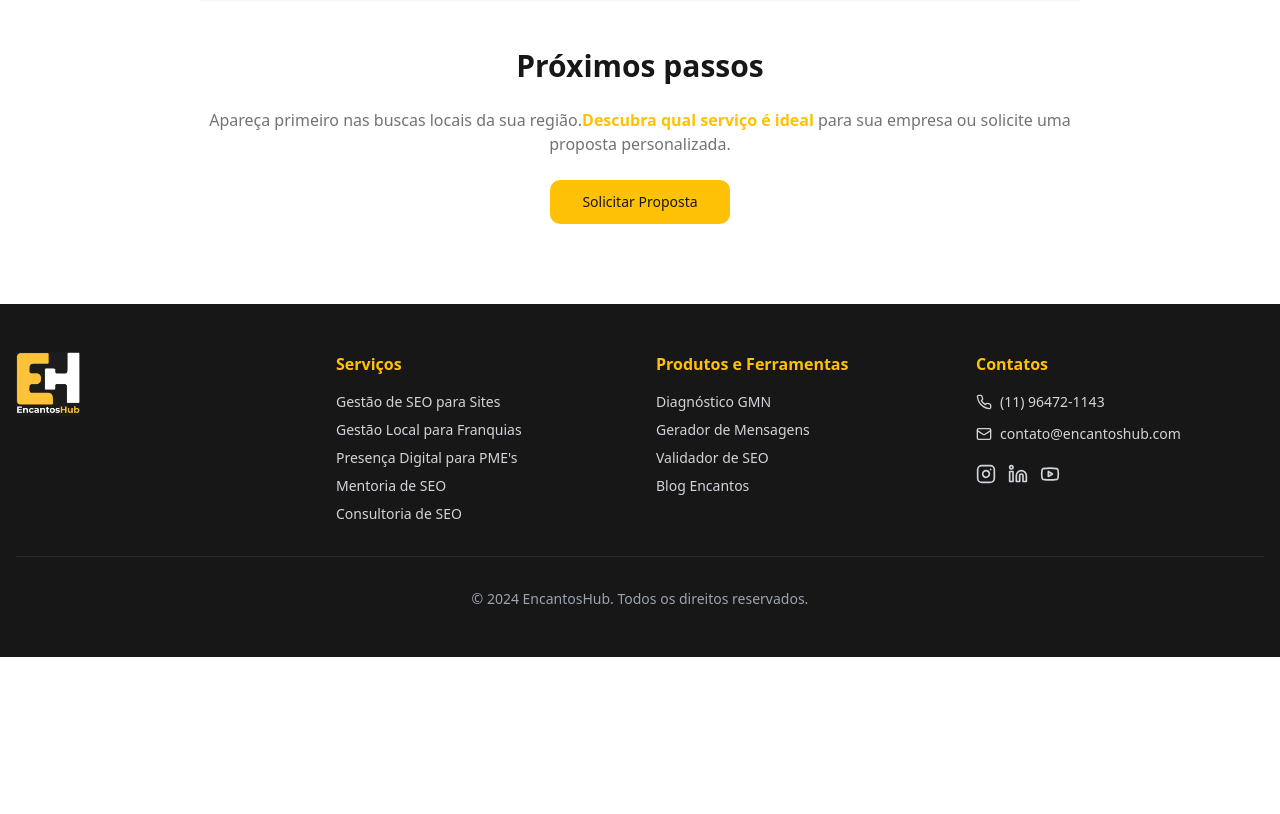
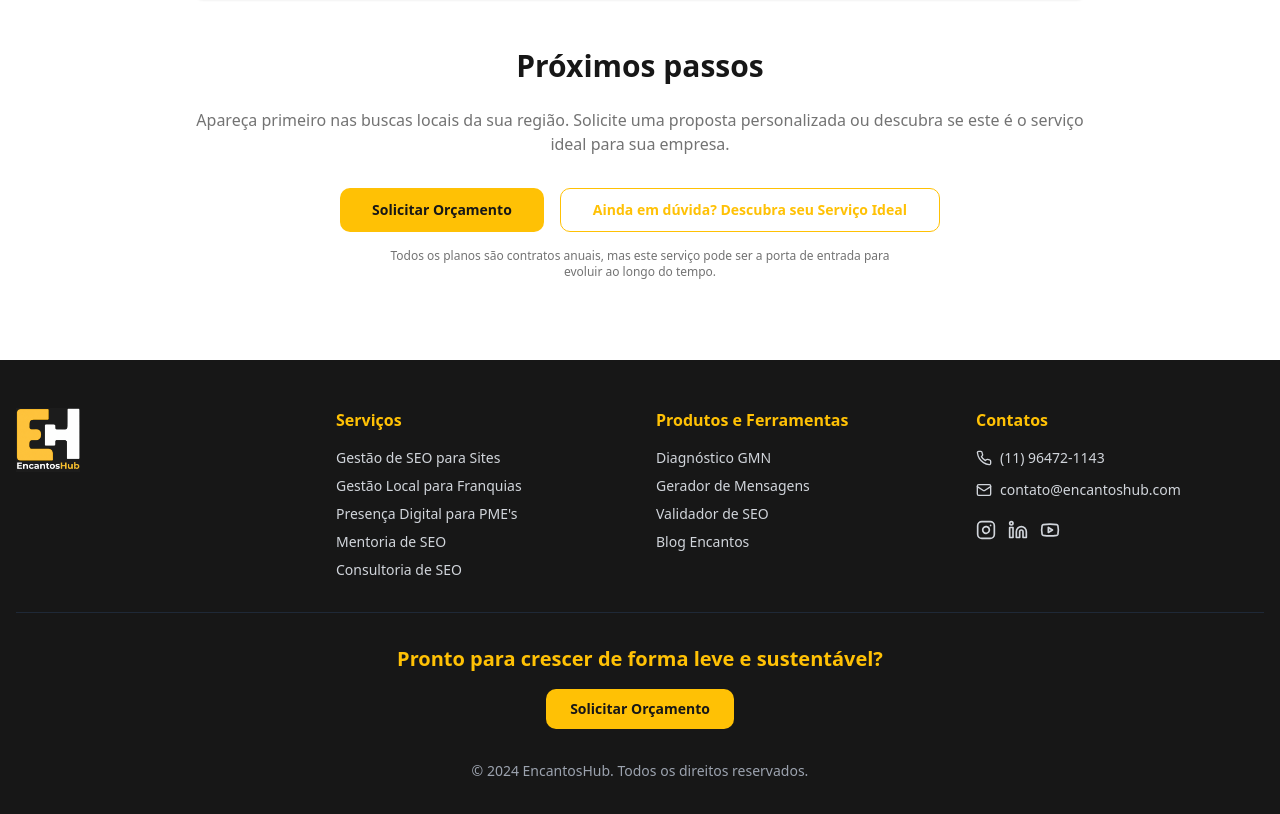
Before and after one commit to EncantosHub/site-encantos-hub, a React (Vite) app: page /servicos/gestao-local in a window 1280 px wide. Shown: the part 1694-2508 px from the top of the page. Before the commit the page ends 2351 px from the top, so only its background shows below. Built offline with nearby package versions, Linux system fonts and the light colour scheme.

Commit message:
Add global CTAs to website

```diff
--- a/src/components/home/SolutionsSection.tsx
+++ b/src/components/home/SolutionsSection.tsx
@@ -89,24 +89,36 @@ const SolutionsSection = () => {
         })}
         </div>
 
-        {/* CTA Descobrir Serviço Ideal */}
-        <div className="text-center mt-12">
-          <Card className="max-w-md mx-auto border-2 border-brand-gold/30 bg-gradient-to-br from-brand-gold/5 to-brand-gold/10 shadow-gold">
-            <CardContent className="p-6">
-              <h3 className="text-xl font-semibold mb-3 text-brand-black">
-                Não sabe qual serviço escolher?
-              </h3>
-              <p className="text-muted-foreground mb-4">
-                Responda um quiz rápido e descubra o plano ideal para seu negócio.
-              </p>
+        {/* CTAs Globais */}
+        <div className="text-center mt-16">
+          <div className="max-w-2xl mx-auto space-y-6">
+            <h3 className="text-2xl font-bold text-brand-black mb-6">
+              Pronto para começar sua jornada digital?
+            </h3>
+
+            <div className="flex flex-col sm:flex-row gap-4 justify-center">
+              <Button
+                onClick={() => window.open('https://wa.me/5511964721143?text=Olá! Gostaria de solicitar um orçamento personalizado para minha empresa&utm_source=home&utm_medium=cta&utm_campaign=orcamento', '_blank')}
+                size="lg"
+                className="bg-brand-gold text-brand-black hover:bg-brand-gold/90 font-semibold px-8 py-3"
+              >
+                Solicitar Orçamento
+              </Button>
+
               <Button
                 onClick={() => handleCTA('discover', '/descubra-seu-plano')}
-                className="w-full bg-brand-gold text-brand-black hover:bg-brand-gold/90 font-semibold"
+                variant="outline"
+                size="lg"
+                className="border-brand-gold text-brand-gold hover:bg-brand-gold hover:text-brand-black font-semibold px-8 py-3"
               >
                 Descubra seu Serviço Ideal
               </Button>
-            </CardContent>
-          </Card>
+            </div>
+
+            <p className="text-sm text-muted-foreground">
+              Conheça nossos planos ou solicite uma proposta personalizada
+            </p>
+          </div>
         </div>
       </div>
     </section>;
--- a/src/components/layout/Footer.tsx
+++ b/src/components/layout/Footer.tsx
@@ -1,5 +1,6 @@
 import { Link } from "react-router-dom";
 import { Phone, Mail, Instagram, Linkedin, Youtube } from "lucide-react";
+import { Button } from "@/components/ui/button";
 const Footer = () => {
   return <footer className="bg-brand-black text-brand-white py-12">
       <div className="container mx-auto px-4">
@@ -69,11 +70,26 @@ const Footer = () => {
           </div>
         </div>
 
-        {/* Copyright */}
-        <div className="border-t border-gray-800 mt-8 pt-8 text-center">
-          <p className="text-gray-400 text-sm">
-            © 2024 EncantosHub. Todos os direitos reservados.
-          </p>
+        {/* CTA Global */}
+        <div className="border-t border-gray-800 mt-8 pt-8">
+          <div className="text-center mb-8">
+            <h3 className="text-xl font-semibold text-brand-gold mb-4">
+              Pronto para crescer de forma leve e sustentável?
+            </h3>
+            <Button
+              onClick={() => window.open('https://wa.me/5511964721143?text=Olá! Gostaria de solicitar um orçamento personalizado para minha empresa&utm_source=footer&utm_medium=cta&utm_campaign=orcamento_global', '_blank')}
+              className="bg-brand-gold text-brand-black hover:bg-brand-gold/90 font-semibold px-6 py-2"
+            >
+              Solicitar Orçamento
+            </Button>
+          </div>
+
+          {/* Copyright */}
+          <div className="text-center">
+            <p className="text-gray-400 text-sm">
+              © 2024 EncantosHub. Todos os direitos reservados.
+            </p>
+          </div>
         </div>
       </div>
     </footer>;
--- a/src/pages/ConsultoriaEstrategica.tsx
+++ b/src/pages/ConsultoriaEstrategica.tsx
@@ -120,18 +120,33 @@ const ConsultoriaEstrategica = () => {
 
               <section className="text-center">
                 <h2 className="text-3xl font-bold text-brand-black mb-6">Próximos passos</h2>
-                <p className="text-muted-foreground mb-6">
+                <p className="text-muted-foreground mb-8">
                   Pronto para esclarecer suas dúvidas e definir os próximos passos?
-                  <a href="/descubra-seu-plano" className="text-brand-gold hover:underline font-semibold">Descubra qual serviço é ideal</a> para você
-                  ou agende sua consultoria estratégica agora.
+                  Agende sua consultoria estratégica ou descubra se este é o serviço ideal para você.
                 </p>
-                <Button
-                  onClick={() => window.open("https://wa.me/5511964721143?text=Gostaria de agendar uma Consultoria Estratégica", "_blank")}
-                  size="lg"
-                  className="bg-brand-gold hover:bg-brand-gold/90 text-brand-black"
-                >
-                  Agendar Consultoria
-                </Button>
+
+                <div className="flex flex-col sm:flex-row gap-4 justify-center max-w-md mx-auto mb-4">
+                  <Button
+                    onClick={() => window.open("https://wa.me/5511964721143?text=Gostaria de agendar uma Consultoria Estratégica&utm_source=consultoria&utm_medium=cta&utm_campaign=agendamento", "_blank")}
+                    size="lg"
+                    className="bg-brand-gold hover:bg-brand-gold/90 text-brand-black font-semibold flex-1"
+                  >
+                    Agendar Consultoria
+                  </Button>
+
+                  <Button
+                    variant="outline"
+                    onClick={() => window.location.href = "/descubra-seu-plano"}
+                    size="lg"
+                    className="border-brand-gold text-brand-gold hover:bg-brand-gold hover:text-brand-black font-semibold flex-1"
+                  >
+                    Ainda em dúvida? Descubra seu Serviço Ideal
+                  </Button>
+                </div>
+
+                <p className="text-xs text-muted-foreground max-w-lg mx-auto">
+                  Todos os planos são contratos anuais, mas este serviço pode ser a porta de entrada para evoluir ao longo do tempo.
+                </p>
               </section>
             </article>
           </div>
--- a/src/pages/GestaoCompleta.tsx
+++ b/src/pages/GestaoCompleta.tsx
@@ -114,18 +114,29 @@ const GestaoCompleta = () => {
 
               <section className="text-center">
                 <h2 className="text-3xl font-bold text-brand-black mb-6">Próximos passos</h2>
-                <p className="text-muted-foreground mb-6">
+                <p className="text-muted-foreground mb-8">
                   Pronto para dar o próximo passo no seu crescimento digital?
-                  <a href="/descubra-seu-plano" className="text-brand-gold hover:underline font-semibold"> Descubra qual serviço é ideal</a> para sua empresa
-                  ou solicite uma proposta personalizada diretamente.
+                  Solicite uma proposta personalizada ou descubra se este é o serviço ideal para sua empresa.
                 </p>
-                <Button
-                  onClick={() => window.open("https://wa.me/5511964721143?text=Gostaria de saber mais sobre a Gestão Completa de SEO", "_blank")}
-                  size="lg"
-                  className="bg-brand-gold hover:bg-brand-gold/90 text-brand-black"
-                >
-                  Solicitar Proposta
-                </Button>
+
+                <div className="flex flex-col sm:flex-row gap-4 justify-center max-w-md mx-auto">
+                  <Button
+                    onClick={() => window.open("https://wa.me/5511964721143?text=Gostaria de solicitar um orçamento para a Gestão Completa de SEO&utm_source=gestao_completa&utm_medium=cta&utm_campaign=orcamento", "_blank")}
+                    size="lg"
+                    className="bg-brand-gold hover:bg-brand-gold/90 text-brand-black font-semibold flex-1"
+                  >
+                    Solicitar Orçamento
+                  </Button>
+
+                  <Button
+                    variant="outline"
+                    onClick={() => window.location.href = "/descubra-seu-plano"}
+                    size="lg"
+                    className="border-brand-gold text-brand-gold hover:bg-brand-gold hover:text-brand-black font-semibold flex-1"
+                  >
+                    Ainda em dúvida? Descubra seu Serviço Ideal
+                  </Button>
+                </div>
               </section>
             </article>
           </div>
--- a/src/pages/GestaoEssencial.tsx
+++ b/src/pages/GestaoEssencial.tsx
@@ -122,18 +122,29 @@ const GestaoEssencial = () => {
 
               <section className="text-center">
                 <h2 className="text-3xl font-bold text-brand-black mb-6">Próximos passos</h2>
-                <p className="text-muted-foreground mb-6">
+                <p className="text-muted-foreground mb-8">
                   Ideal para pequenas e médias empresas que querem crescer de forma consistente.
-                  <a href="/descubra-seu-plano" className="text-brand-gold hover:underline font-semibold">Descubra qual serviço é ideal</a> para sua empresa
-                  ou solicite uma proposta personalizada.
+                  Solicite uma proposta personalizada ou descubra se este é o serviço ideal para sua empresa.
                 </p>
-                <Button
-                  onClick={() => window.open("https://wa.me/5511964721143?text=Gostaria de saber mais sobre a Gestão Essencial de SEO", "_blank")}
-                  size="lg"
-                  className="bg-brand-gold hover:bg-brand-gold/90 text-brand-black"
-                >
-                  Solicitar Proposta
-                </Button>
+
+                <div className="flex flex-col sm:flex-row gap-4 justify-center max-w-md mx-auto">
+                  <Button
+                    onClick={() => window.open("https://wa.me/5511964721143?text=Gostaria de solicitar um orçamento para a Gestão Essencial de SEO&utm_source=gestao_essencial&utm_medium=cta&utm_campaign=orcamento", "_blank")}
+                    size="lg"
+                    className="bg-brand-gold hover:bg-brand-gold/90 text-brand-black font-semibold flex-1"
+                  >
+                    Solicitar Orçamento
+                  </Button>
+
+                  <Button
+                    variant="outline"
+                    onClick={() => window.location.href = "/descubra-seu-plano"}
+                    size="lg"
+                    className="border-brand-gold text-brand-gold hover:bg-brand-gold hover:text-brand-black font-semibold flex-1"
+                  >
+                    Ainda em dúvida? Descubra seu Serviço Ideal
+                  </Button>
+                </div>
               </section>
             </article>
           </div>
--- a/src/pages/GestaoLocal.tsx
+++ b/src/pages/GestaoLocal.tsx
@@ -149,18 +149,33 @@ const GestaoLocal = () => {
 
               <section className="text-center">
                 <h2 className="text-3xl font-bold text-brand-black mb-6">Próximos passos</h2>
-                <p className="text-muted-foreground mb-6">
+                <p className="text-muted-foreground mb-8">
                   Apareça primeiro nas buscas locais da sua região.
-                  <a href="/descubra-seu-plano" className="text-brand-gold hover:underline font-semibold">Descubra qual serviço é ideal</a> para sua empresa
-                  ou solicite uma proposta personalizada.
+                  Solicite uma proposta personalizada ou descubra se este é o serviço ideal para sua empresa.
                 </p>
-                <Button
-                  onClick={() => window.open("https://wa.me/5511964721143?text=Gostaria de saber mais sobre a Gestão Local", "_blank")}
-                  size="lg"
-                  className="bg-brand-gold hover:bg-brand-gold/90 text-brand-black"
-                >
-                  Solicitar Proposta
-                </Button>
+
+                <div className="flex flex-col sm:flex-row gap-4 justify-center max-w-md mx-auto mb-4">
+                  <Button
+                    onClick={() => window.open("https://wa.me/5511964721143?text=Gostaria de solicitar um orçamento para a Gestão Local&utm_source=gestao_local&utm_medium=cta&utm_campaign=orcamento", "_blank")}
+                    size="lg"
+                    className="bg-brand-gold hover:bg-brand-gold/90 text-brand-black font-semibold flex-1"
+                  >
+                    Solicitar Orçamento
+                  </Button>
+
+                  <Button
+                    variant="outline"
+                    onClick={() => window.location.href = "/descubra-seu-plano"}
+                    size="lg"
+                    className="border-brand-gold text-brand-gold hover:bg-brand-gold hover:text-brand-black font-semibold flex-1"
+                  >
+                    Ainda em dúvida? Descubra seu Serviço Ideal
+                  </Button>
+                </div>
+
+                <p className="text-xs text-muted-foreground max-w-lg mx-auto">
+                  Todos os planos são contratos anuais, mas este serviço pode ser a porta de entrada para evoluir ao longo do tempo.
+                </p>
               </section>
             </article>
           </div>
```
Also changed, not shown: src/pages/DescubraSeuPlano.tsx (+10 -6 lines).
